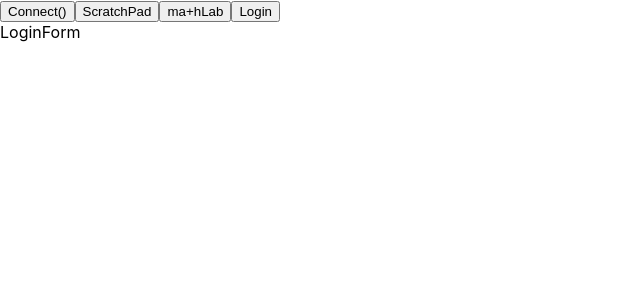
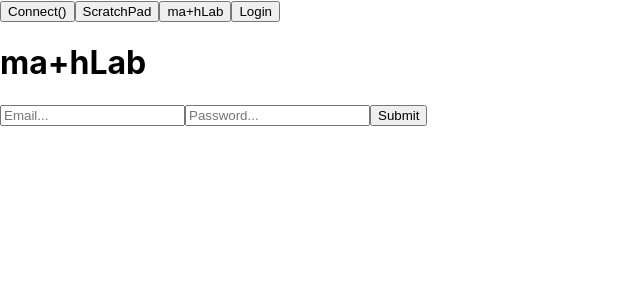
Before and after one commit to laurenyz/mathLab-frontend, a React (Create React App) app: page /login in a window 1280 px wide. Shown: the top 300 px of the page, without its empty margins (0-640 px from the left). Built offline with nearby package versions, Linux system fonts and the light colour scheme; no server answers.

Commit message:
added subject bar to NewPostForm

```diff
--- a/src/components/LoginForm.jsx
+++ b/src/components/LoginForm.jsx
@@ -1,9 +1,38 @@
 import React from 'react'
 
-const LoginForm = () => {
-    return(<div>
-        LoginForm
-    </div>)
+class LoginForm extends React.Component {
+
+    constructor(){
+        super()
+        this.state = {
+            email: "",
+            password: ""
+        }
+    }
+
+    handleOnChange = (event) =>{
+        this.setState({[event.target.name]: event.target.value})
+    }
+
+    handleOnSubmit = (event) =>{
+        event.preventDefault()
+        console.log("submitting")
+        this.setState({email: "", password: ""})
+    }
+
+    render(){
+        return(
+            <div>
+                <h1>ma+hLab</h1>
+                <form onSubmit = {this.handleOnSubmit}>
+                    <input name = "email" type = "text" placeholder = "Email..." onChange = {this.handleOnChange}></input>
+                    <input name = "password" type = "password" placeholder = "Password..." onChange = {this.handleOnChange}></input>
+                    <input type = "submit"></input>
+
+                </form>
+            </div>)
+    }
+
 }
 
 export default LoginForm
--- a/src/components/NewPostForm.jsx
+++ b/src/components/NewPostForm.jsx
@@ -8,21 +8,25 @@ class NewPostForm extends React.Component {
     constructor() {
         super()
         this.state = {
-            text: ""
+            text: "",
+            subject: "",
+            availableSubjects: [{name: "Algebra", id: 1}, {name: "Trigonometry", id: 2}, {name: "Geometry", id: 3}, {name: "Pre-Calculus", id: 4}, {name: "Pre-Algebra", id: 5}, {name: "Other", id: 6}]
         }
     }
 
     handleOnChange = event => {
-        this.setState({text: event.target.value})
+        this.setState({[event.target.name]: event.target.value})
     }
 
-    handleOnSubmit = event => {
+    handleOnSubmit = (event) => {
         event.preventDefault()
         this.props.addPost({text: this.state.text, id: uuid()})
         this.setState(
-            {text: ""}
-        )
+            {text: "",
+            subject: ""
+        })
     }
+
 
     render() {
         return(<div>
@@ -30,8 +34,13 @@ class NewPostForm extends React.Component {
             <form onSubmit = {this.handleOnSubmit}>
                 <textarea placeholder = "Post Content..."
                     value = {this.state.text}
+                    name = "text"
                     onChange = {this.handleOnChange}>
                 </textarea>
+                <select name="subject" value = {this.state.subject} onChange = {this.handleOnChange}>
+                    <option value="">SUBJECT</option>
+                    {this.state.availableSubjects.map(subject => <option key = {subject.id} value = {subject.name}>{subject.name}</option>)}
+                </select>
                 <input type = "submit">
                 </input>
             </form>
--- a/src/redux/actions.js
+++ b/src/redux/actions.js
@@ -2,6 +2,22 @@ function addPost(post) {
     return {
         type: "ADD_POST",
         payload: {text: post.text, id:post.id}
+    }
+}
+
+// need user
+function addingPost(post) {
+    return (dispatch) => {
+        fetch('http://localhost:3000/posts',{
+        method: "POST",
+        headers: {
+            'Content-Type': "application/json",
+            "Accept": "application/json"
+        },
+        body: JSON.stringify(post)
+    })
+    .then(resp => resp.json())
+    .then(post => console.log(post))
     }
 }
 
```
